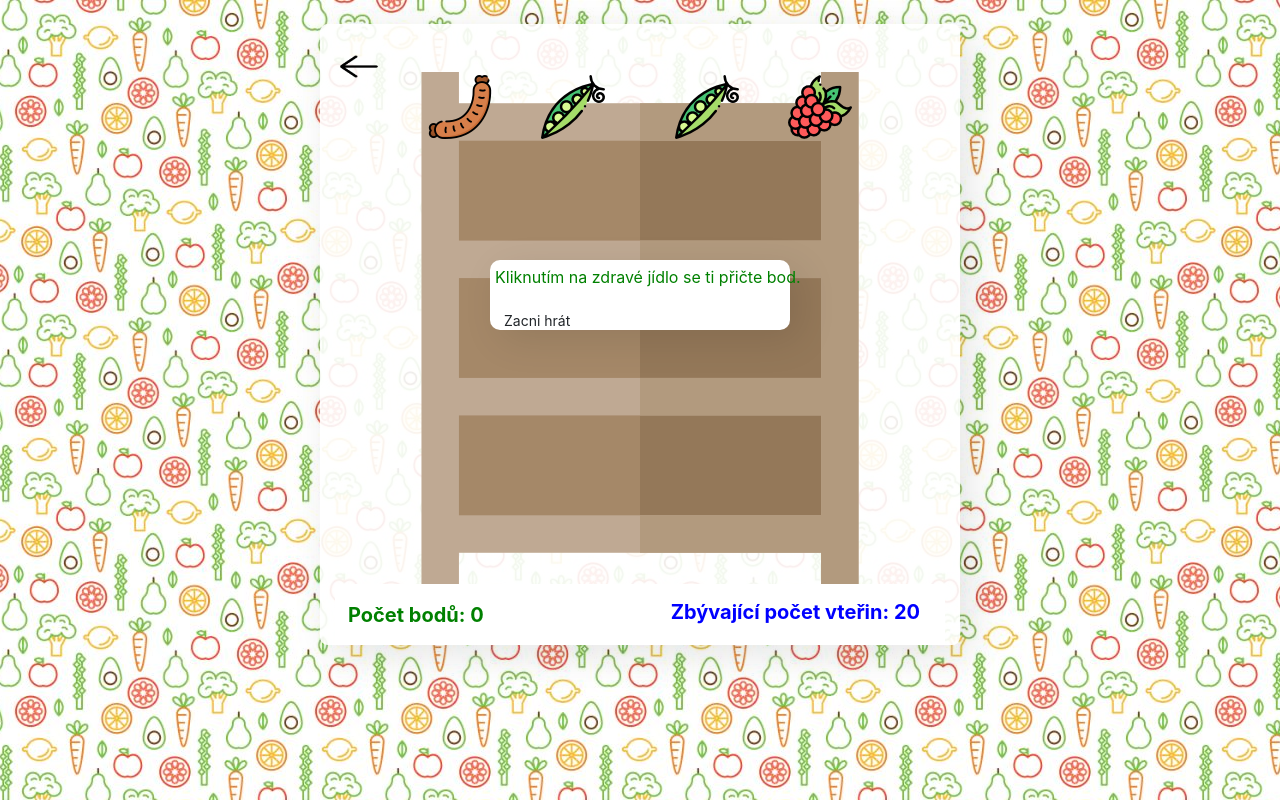
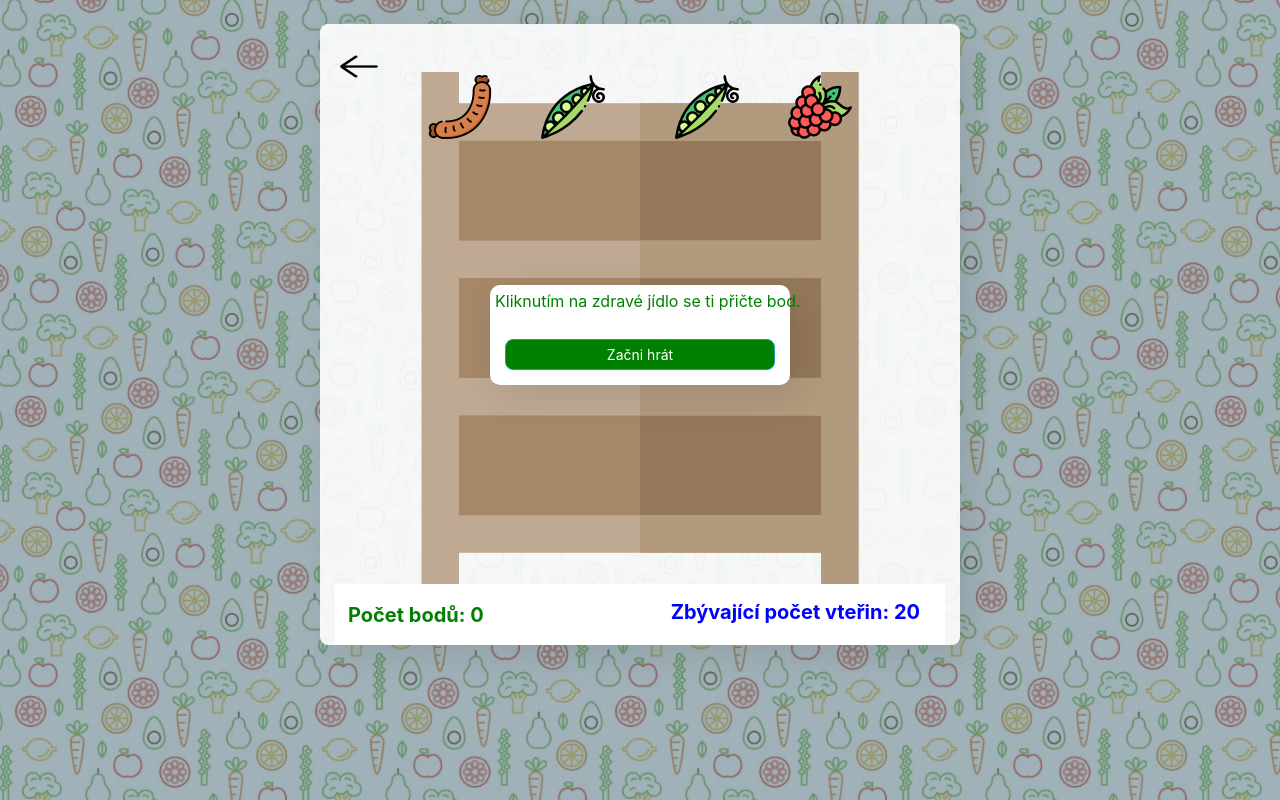
Before and after one commit to AnickaVargova/recepty-hrave-a-zdrave, a Vue app in the folder finalni-projekt/: page /hra1 in a window 1280 px wide. Built offline with nearby package versions, Linux system fonts and the light colour scheme.

Commit message:
Update Hra1.vue

```diff
--- a/finalni-projekt/src/views/Hra1.vue
+++ b/finalni-projekt/src/views/Hra1.vue
@@ -1,8 +1,9 @@
 <template>
+  <div class="cover">
   <div class="pozadi overflow-hidden col-lg-6 mx-auto mt-lg-4 mt-4 pt-5">
     <div class="instrukce" v-if="ukazInstrukce">
       <p>Kliknutím na zdravé jídlo se ti přičte bod.</p>
-      <button class="btn btn-sm" @click="stiskOK">Zacni hrát</button>
+      <button class="btn btn-sm btn-info" @click="stiskOK">Začni hrát</button>
     </div>
 
     <router-link to="/">
@@ -82,6 +83,7 @@
 
       </div>
     </div>
+  </div>
   </div>
 </template>
 
@@ -280,8 +282,8 @@ export default {
 .instrukce {
   position: absolute;
   width: 300px;
-  height: 70px;
-  top: calc(50% - 75px);
+  height: 100px;
+  top: calc(50% - 50px);
   left: calc(50% - 150px);
   z-index: 100;
   background-color: white;
@@ -289,6 +291,30 @@ export default {
   box-shadow: 10px 10px 38px 0px rgba(0, 0, 0, 0.1);
   padding:5px;
   color: green;
+  display: flex;
+  flex-direction: column;
+  justify-content: center;
+  /* flex-direction: column; */
+
+}
+
+.cover {
+  position: fixed;
+  top: 0;
+  left: 0;
+  background: rgba(96, 124, 138, 0.59);
+  z-index: 5;
+  width: 100%;
+  height: 100%;
+}
+
+
+#app .btn-info {
+  background-color: green;
+
+  margin: 10px;
+  border-radius:8px;
+
 
 }
 
```
